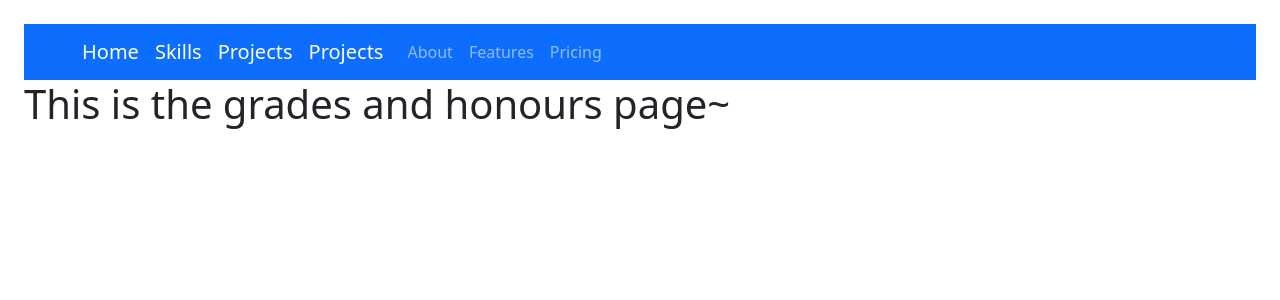
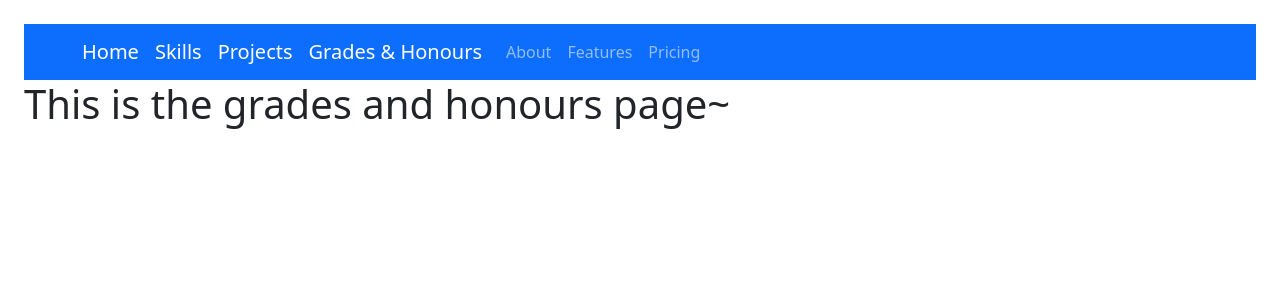
Before and after one commit to jding40/NextJSPortfolio, a Next.js app: page /honours in a window 1280 px wide. Shown: the top 300 px of the page. Built offline with nearby package versions, Linux system fonts and the light colour scheme.

Commit message:
first commit

```diff
--- a/components/Navbar.js
+++ b/components/Navbar.js
@@ -11,7 +11,7 @@ function NavBar() {
         <Navbar.Brand href="/">Home</Navbar.Brand>
         <Navbar.Brand href="/skills">Skills</Navbar.Brand>
         <Navbar.Brand href="/projects">Projects</Navbar.Brand>
-        <Navbar.Brand href="/honours">Projects</Navbar.Brand>
+        <Navbar.Brand href="/honours">Grades & Honours</Navbar.Brand>
 
         <Nav className="me-auto">
           <Nav.Link href="#home">About</Nav.Link>
```
